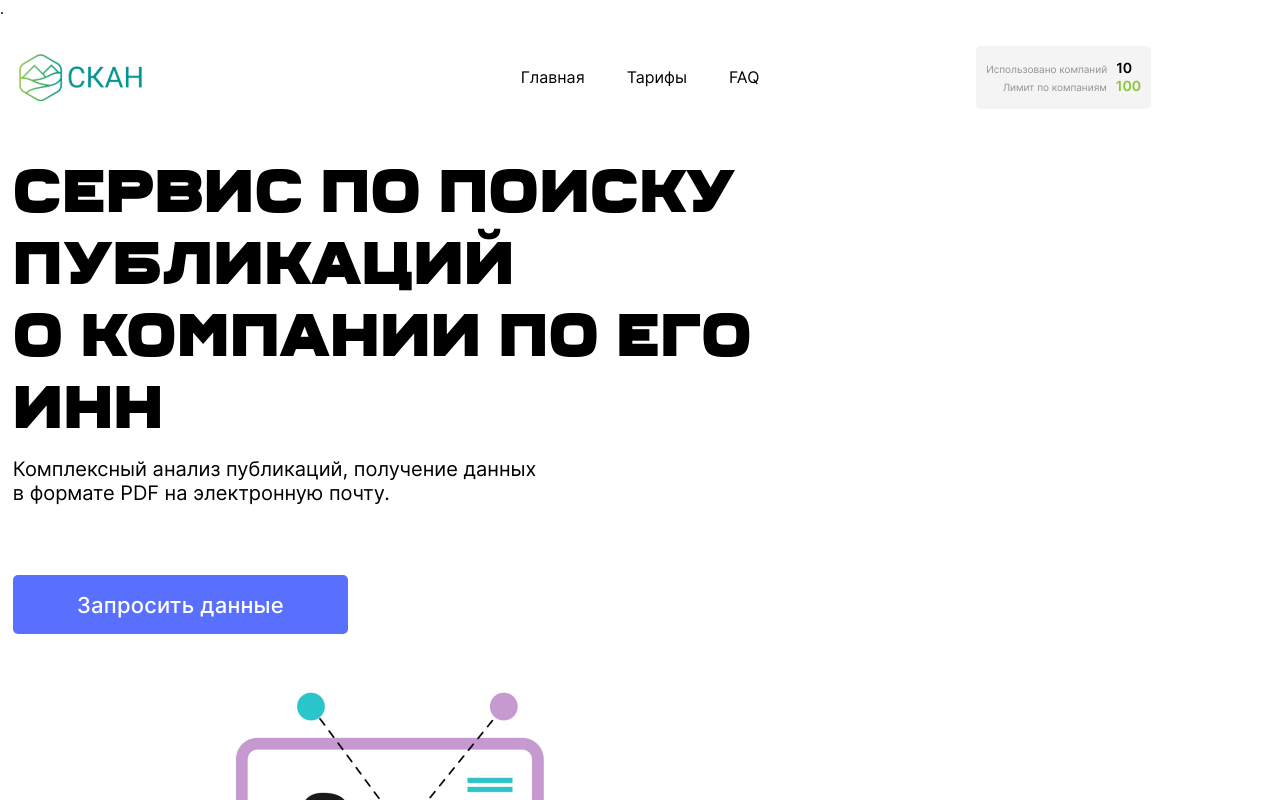
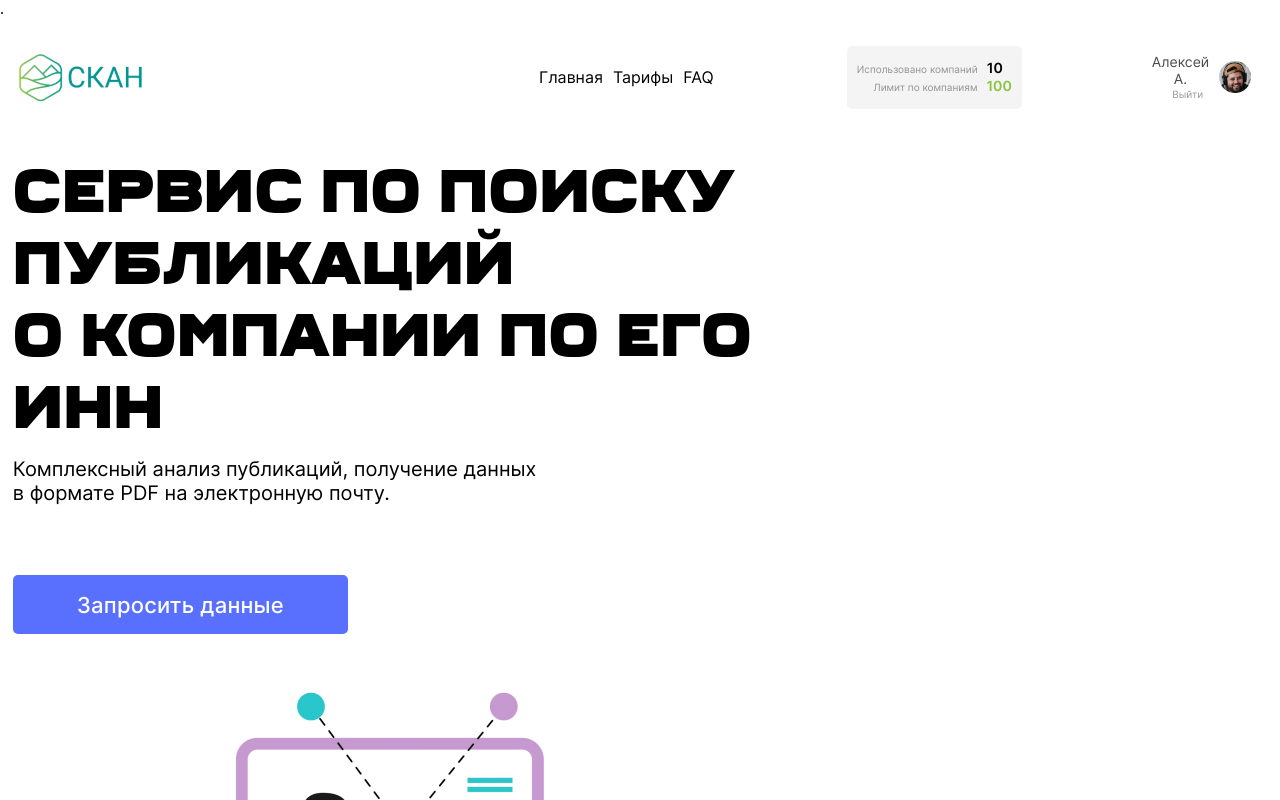
Before and after one commit to rom38/f_scan, a React (Vite) app: page / in a window 1280 px wide. Shown: the top 800 px of the page. Built offline with nearby package versions, Linux system fonts and the light colour scheme.

Commit message:
another upgrade header

```diff
--- a/src/components/HeaderComp.jsx
+++ b/src/components/HeaderComp.jsx
@@ -1,14 +1,16 @@
 // import { Link } from "react-router-dom";
-import { NavLink } from "react-router-dom";
+import { NavLink, Link } from "react-router-dom";
 import style from "../styles/HeaderComp.module.css";
 import imageLogo1 from "../media/scan_logo_1.svg";
 import imageLogo2 from "../media/scan_logo_2.svg";
 import headerSpinner from "../media/header_spinner.png";
+import HeaderUserImage from "../media/header_user_img.png";
 
 const HeaderComp = () => {
     const classActive = ({ isActive }) => isActive ? style.active : "";
 
     const store = { token: true, isCompaniesLoading: false };
+    const login = "Алексей А."
     let infoWidget = (
         <div className={style.info_widget}>{store?.isCompaniesLoading ? (
             <img className={style.lds} src={headerSpinner} />
@@ -36,19 +38,25 @@ const HeaderComp = () => {
             <NavLink to="/login" className={`${classActive} ${style.button}`}>Войти</NavLink>
         </>
     );
-    let userInfo = null;
-    let loaderWidget2 = (
-        <div className={style.lds}>
-            <div></div>
-            <div></div>
-            <div></div>
-            <div></div>
-            <div></div>
-            <div></div>
-            <div></div>
-            <div></div>
-        </div>
-    )
+    let userInfo = (
+        <>
+            <div className={style.header_user}>
+                <span className="username">{login}</span>
+                <button
+                    className="logout"
+                    onClick={() => {
+                        store.setToken("");
+                        localStorage.clear();
+                    }}
+                >
+                    <Link className="header-nav__link" to="/">
+                        Выйти
+                    </Link>
+                </button>
+            </div>
+            <img className={style.header_user_image} src={HeaderUserImage} alt="user avatar" />
+        </>
+    );
 
     return (
         <header>
--- a/src/styles/HeaderComp.module.css
+++ b/src/styles/HeaderComp.module.css
@@ -54,34 +54,8 @@
     font-style: italic;
 }
 
-header {
-    color: black;
-    padding: 1%;
-    background: var(--main-bg-color);
-    font-size: 1rem;
-    height: 93px;
-    display: grid;
-    grid-template-columns: repeat(3, 1fr);
-    justify-content: space-between;
-    align-items: stretch;
-}
 
-header a {
-    color: black;
-    text-decoration: none;
-    padding: 0 1rem;
-}
-
-header p {
-    color: black;
-    padding: 0 1rem;
-}
-
-/* header img {
-    align-self: left;
-} */
-
-.active {
+.headerLinks>.active {
     color: blueviolet;
     cursor: default;
 }
@@ -95,6 +69,11 @@ header p {
     align-items: center;
     text-decoration: none;
     padding: 0 1rem;
+}
+
+.headerLinks a {
+    color: black;
+
 }
 
 .headerLinks>a:hover {
@@ -156,7 +135,7 @@ header p {
     flex-direction: column;
     justify-content: space-around;
     align-items: center;
-    margin-right: 100px;
+    margin-right: 120px;
     padding: 14px 10px;
     font-size: 10px;
     font-weight: 400;
@@ -205,7 +184,40 @@ header p {
     opacity: 0.4;
 }
 
+.header_user {
+    display: flex;
+    flex-direction: column;
+    align-items: flex-end;
+}
 
+.header_user>span {
+    font-size: 14px;
+    color: #000;
+    opacity: 0.7;
+}
+
+.header_user>button {
+    font-family: inherit;
+    font-size: 10px;
+    opacity: 0.4;
+    border: none;
+    background: transparent;
+
+    & a,
+    a:visited {
+        text-decoration: none;
+        color: #000;
+    }
+
+    & a:hover {
+        text-decoration: underline;
+    }
+}
+
+.header_user_image {
+    width: 32px;
+    height: 32px;
+}
 
 .lds {
     width: 30px;
--- a/src/styles/Layout.module.css
+++ b/src/styles/Layout.module.css
@@ -68,9 +68,9 @@ header {
 }
 
 header a {
-    color: black;
+    /* color: black; */
     text-decoration: none;
-    padding: 0 1rem;
+    /* padding: 0 1rem; */
 }
 
 header p {
@@ -120,8 +120,8 @@ footer>p {
     padding: 0 1rem;
 }
 
-.headerLinks > a:hover {
-    text-decoration:underline;
+.headerLinks>a:hover {
+    text-decoration: underline;
 }
 
 main {
```
Also changed, not shown: src/media/header_user_img.png (added).
